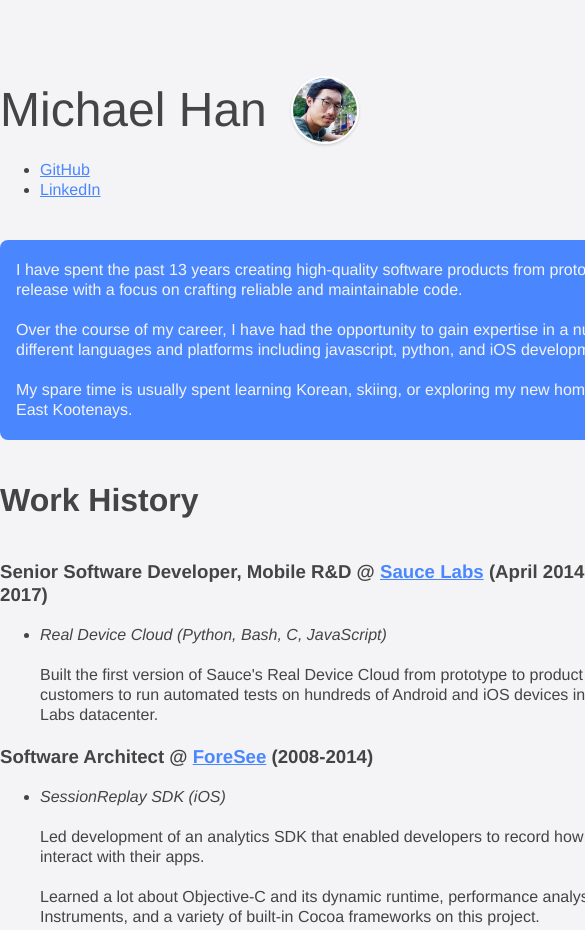
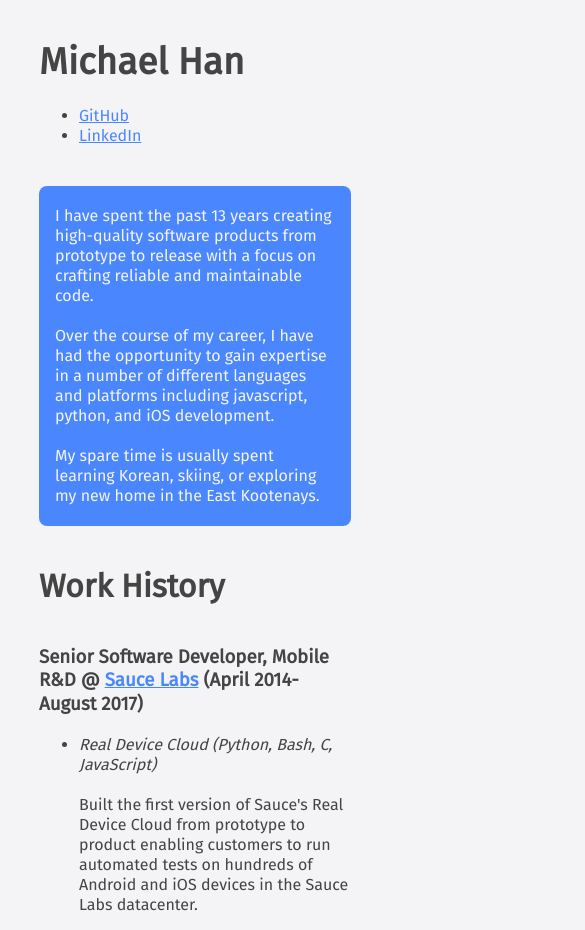
Before and after one commit to mhan/michaelhan.ca, a plain HTML site: page resume.html in a window 390 px wide. Shown: the top 930 px of the page, 585 px wide, since content can reach past the window. Drawn offline with Linux system fonts and the light colour scheme; a web font is replaced by a local one.

Commit message:
mobile first
Adjust css to accommodate small mobile screens

```diff
--- a/main.css
+++ b/main.css
@@ -2,22 +2,23 @@
   margin: 0;
 }
 body {
-  font-family: Helvetica, "Source Sans Pro", sans-serif;
+  font-family: "Fira Sans", sans-serif;
   font-size: 100%;
   line-height: 1.25;
   background: #f4f4f7;
   color: #444;
-  width: 680px;
+  width: 80%;
   margin: auto;
+  margin-top: 2.5em;
   margin-bottom: 5em;
-  margin-top: 1.25em;
 }
 a {
   color: #4a87ff;
 }
 h1 {
-  font-size: 3em;
-  font-weight: 300;
+  /*font-size: 3em;*/
+  font-size: 2.3em;
+  font-weight: 800;
 }
 h2 {
   font-size: 2em;
@@ -34,17 +35,25 @@ h4 {
   font-style: oblique;
   font-weight: 300;
 }
+#header {
+  display: flex;
+  align-items: center;
+  flex-wrap: wrap;
+}
+#header #name {
+  flex-shrink: 1;
+}
 #about #name {
   float: left;
 }
 #about #name h1 {
-  padding-top: 1.25em;
 }
 #about #avatar {
-  float: left;
+  /*float: left;
   position: relative;
   top: 56px;
-  left: 24px;
+  left: 24px;*/
+  display: none;
 }
 #about #avatar img {
   width: 64px;
--- a/resume.html
+++ b/resume.html
@@ -2,7 +2,8 @@
 <html>
   <head>
     <title>Michael Han</title>
-    <link href="https://fonts.googleapis.com/css?family=Source+Sans+Pro&display=swap" rel="stylesheet">
+    <meta name="viewport" content="width=device-width, initial-scale=1">
+    <link href="https://fonts.googleapis.com/css?family=Fira+Sans|Source+Serif+Pro&display=swap" rel="stylesheet">
     <link rel="stylesheet" href="/main.css" />
   </head>
   <body>
```
